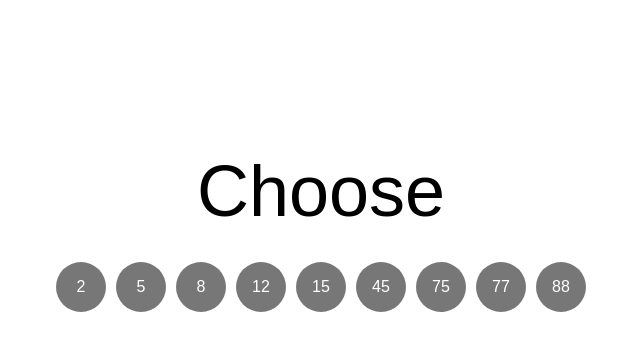
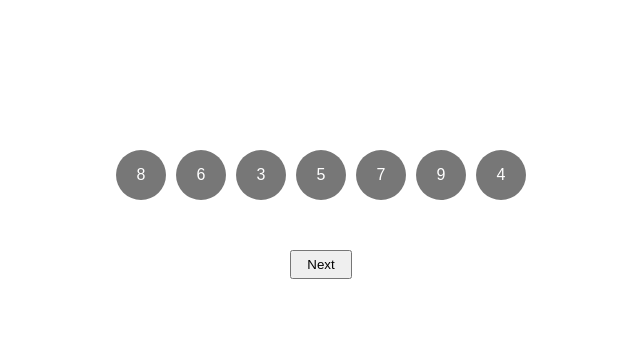
Before and after one commit to chardos/algorithm-viz, a React app: page / in a window 1280 px wide. Shown: the top 350 px of the page, without its empty margins (319-959 px from the left). Built offline with nearby package versions, Linux system fonts and the light colour scheme; the HTML template or start-up script is replaced by a standard one.

Commit message:
Animation working half-assed

```diff
--- a/src/components/BubbleSort/BubbleSort.js
+++ b/src/components/BubbleSort/BubbleSort.js
@@ -1,15 +1,17 @@
 import React, { Component } from 'react';
 import bubbleSortGenerator from './algorithm';
 import SingleNode from '../Common/SingleNode/SingleNode';
+import classNames from 'classnames';
 import './BubbleSort.scss';
 
 export default class BubbleSortWrap extends Component {
     constructor(){
         super();
+        selected: null,
         this.state = {
-            array: [2, 5, 8, 12 ,15, 45, 75, 77, 88],
+            array: [8,6,3,5,7,9,4],
         }
-        // this.generator = binarySearchGenerator(this.state.array, this.state.searchedValue);
+        this.generator = bubbleSortGenerator(this.state.array);
     }
 
     next = () => {
@@ -19,22 +21,9 @@ export default class BubbleSortWrap extends Component {
         if (action.type === 'select'){
             this.setState({selected: action.value})
         }
-        if (action.type === 'not_found'){
+        if (action.type === 'update_list'){
             this.setState({
-                notFound: action.value,
-                selected: null
-            })
-        }
-        if (action.type === 'found'){
-            this.setState({
-                found: action.value,
-                selected: null
-            })
-        }
-        if (action.type === 'update_active'){
-            this.setState({
-                active: action.value,
-                notFound: null
+                array: action.value
             })
         }
     }
@@ -44,12 +33,19 @@ export default class BubbleSortWrap extends Component {
             width: this.state.array.length * 60 - 10
         }
         return (
-            <div className="binary-search">
-                <div className="binary-search__searched-value">{this.state.searchedValue || 'Choose'}</div>
-                <div className="binary-search-wrap" style={style}>
+            <div className="bubble-sort">
+                <div className="bubble-sort__wrap" style={style}>
                     {this.state.array.map((number, i) => {
+                        const classes = classNames(
+                            {
+                                selected: this.state.selected === i ||
+                                          this.state.selected + 1 === i
+                            },
+                        )
+
                         return(
                             <SingleNode
+                                classes={classes}
                                 key={number}
                                 position={i * 60}
                             >
@@ -58,11 +54,8 @@ export default class BubbleSortWrap extends Component {
                         )
                     })}
                 </div>
-                {
-                    this.state.chosen &&
-                    <button className="binary-search__sort-button" onClick={this.next}>Next</button>
-                }
 
+                <button className="binary-search__sort-button" onClick={this.next}>Next</button>
             </div>
         );
     }
--- a/src/components/BubbleSort/BubbleSort.scss
+++ b/src/components/BubbleSort/BubbleSort.scss
@@ -0,0 +1,8 @@
+.bubble-sort{
+    padding-top: 150px;
+}
+.bubble-sort__wrap{
+    margin: 0 auto;
+    height: 50px;
+    margin-bottom: 50px;
+}
--- a/src/components/BubbleSort/algorithm.js
+++ b/src/components/BubbleSort/algorithm.js
@@ -10,18 +10,26 @@ const swap = (list, position) => {
     }
 }
 
-export const bubbleSortGenerator = (list, position = 0, swapCounter = 0) => {
+export default function* bubbleSortGenerator (list, position = 0, swapCounter = 0) {
     if(position + 1 == list.length){ // End of sort round
         if(swapCounter == 0) return list; // If got through round without any swaps
         position = 0;
         swapCounter = 0;
     }
+    yield {
+        type: 'select',
+        value: position
+    };
     const newList = swap(list, position);
     if (newList){
-        return bubbleSortGenerator(newList, position + 1, swapCounter + 1);
+        yield {
+            type: 'update_list',
+            value: newList
+        }
+        yield* bubbleSortGenerator(newList, position + 1, swapCounter + 1);
     }
     else{
-        return bubbleSortGenerator(list, position + 1, swapCounter);
+        yield* bubbleSortGenerator(list, position + 1, swapCounter);
     }
 
 }
--- a/src/components/Common/SingleNode/SingleNode.js
+++ b/src/components/Common/SingleNode/SingleNode.js
@@ -7,7 +7,7 @@ export default function SingleNode(props) {
     }
 
     return (
-        <div className={`node ${props.classes}`}
+        <div className={`node ${props.classes ? props.classes : ''}`}
             style={style}
             onClick={ () => props.setSearchedValue(props.children) }
         >
```
